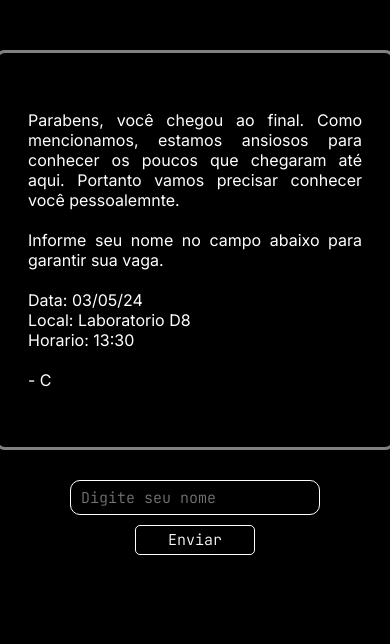
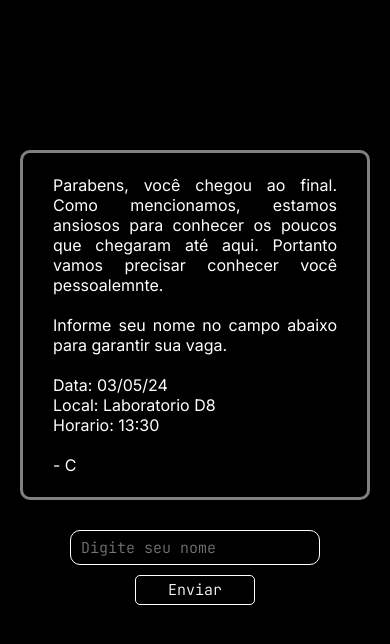
Before and after one commit to GustavoGebhardt/clube, a Next.js app: page /enigma/final in a window 390 px wide. Shown: the top 644 px of the page. Built offline with nearby package versions, Linux system fonts and the light colour scheme.

Commit message:
Css Responsivel

```diff
--- a/src/app/enigma/final/page.module.css
+++ b/src/app/enigma/final/page.module.css
@@ -13,7 +13,7 @@
   height: 400px;
   border: solid rgba(255, 255, 255, 0.5);
   border-radius: 10px;
-  margin-top: 50px;
+  margin-top: 150px;
 
   display: flex;
   flex-direction: column;
@@ -27,3 +27,10 @@
   text-align: justify;
   user-select: none;
 }
+
+@media (max-width: 500px){
+  .divCorpo{
+    width: 350px;
+    height: 350px;
+  }
+}
--- a/src/app/enigma/page.module.css
+++ b/src/app/enigma/page.module.css
@@ -13,10 +13,6 @@
   align-items: center;
   justify-content: center;
   gap: 20px;
-}
-
-.imgLogo{
-  width: 240px;
 }
 
 .text{
@@ -41,3 +37,15 @@
   margin-top: 50px;
   cursor: pointer;
 }
+
+@media (max-width: 500px){
+  .text{
+    width: 350px;
+    border: solid rgba(255, 255, 255, 0.5);
+    border-radius: 10px;
+    padding: 20px;
+  }
+  .divInicio{
+    gap: 0px;
+  }
+}
```
